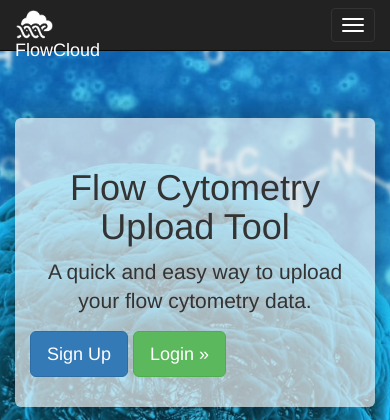
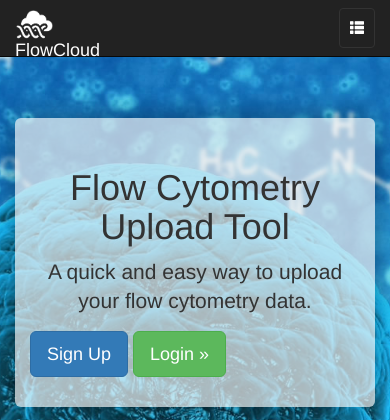
Before and after one commit to Keesaco/KeesaFlo, a Django app: template app/templates/index.html in a window 390 px wide. Shown: the top 420 px of the page. Run offline with Django 3.2, Linux system fonts and the light colour scheme; the template is opened without the code that fills it, so the values that code supplies are empty; some libraries are stand-ins or nearby versions.

Commit message:
Changed dropdown menu icon for mobiles

```diff
--- a/app/static/css/style.css
+++ b/app/static/css/style.css
@@ -25,6 +25,10 @@
     box-shadow: 0px 0px 30px rgba(0,0,0,.4);/*need equivalent for other browsers*/
 }
 
+.white {
+    color: #fff
+}
+
 body {
     background:url('../images/cells.jpg') no-repeat center center fixed;
     -webkit-background-size: cover;
--- a/app/templates/baselayout.html
+++ b/app/templates/baselayout.html
@@ -26,6 +26,10 @@
             body {
                 padding-top: 60px; /* 60px to make the container go all the way to the bottom of the topbar */
             }
+
+            .white {
+                color: #fff;
+            }
         </style>
     {% endblock customstyle %}
 
@@ -40,9 +44,7 @@
         <div class="container">
             <div class="navbar-header">
                 <button type="button" class="navbar-toggle" data-toggle="collapse" data-target=".nav-collapse">
-                    <span class="icon-bar"></span>
-                    <span class="icon-bar"></span>
-                    <span class="icon-bar"></span>
+                    <span class="glyphicon glyphicon-th-list white"></span>
                 </button>
                 <a href="{% url app %}" class="navbar-brand"><img src="{% static "images/logo.png" %}" />FlowCloud</a>
             </div>
```
